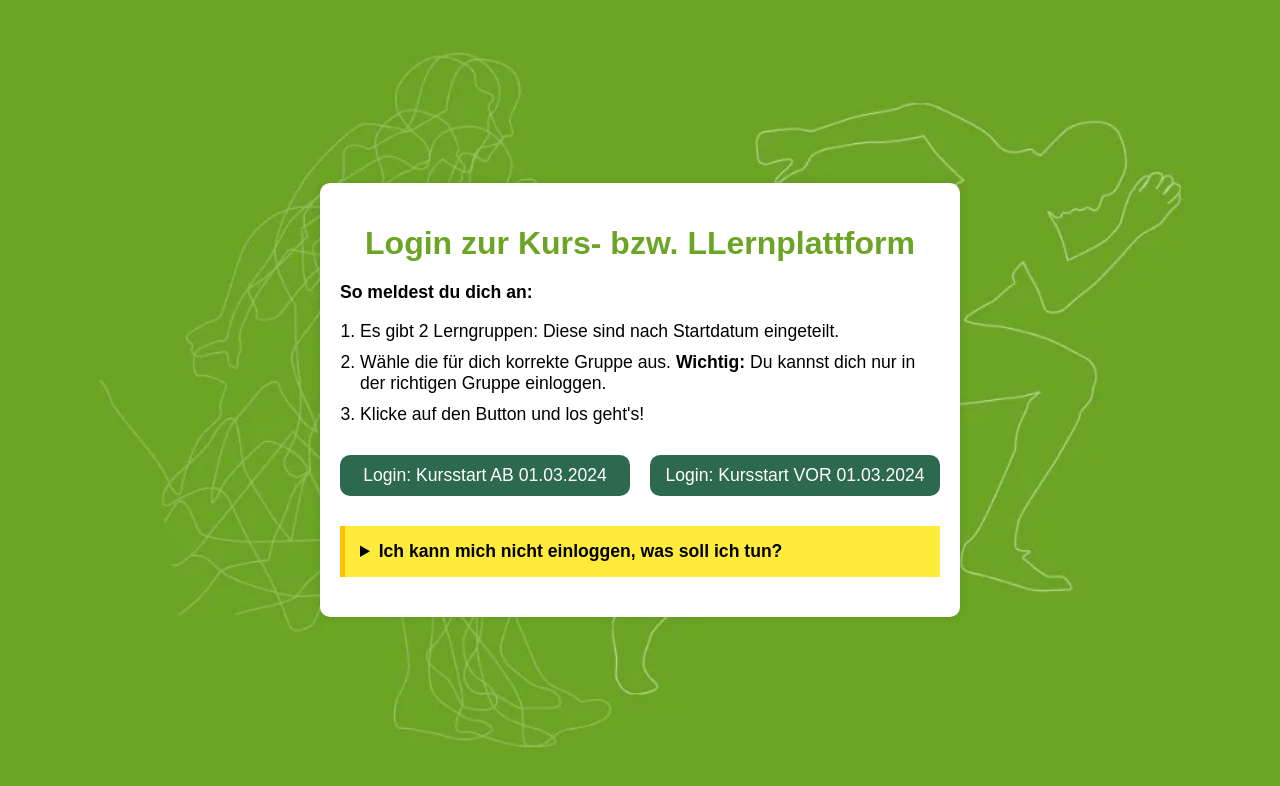
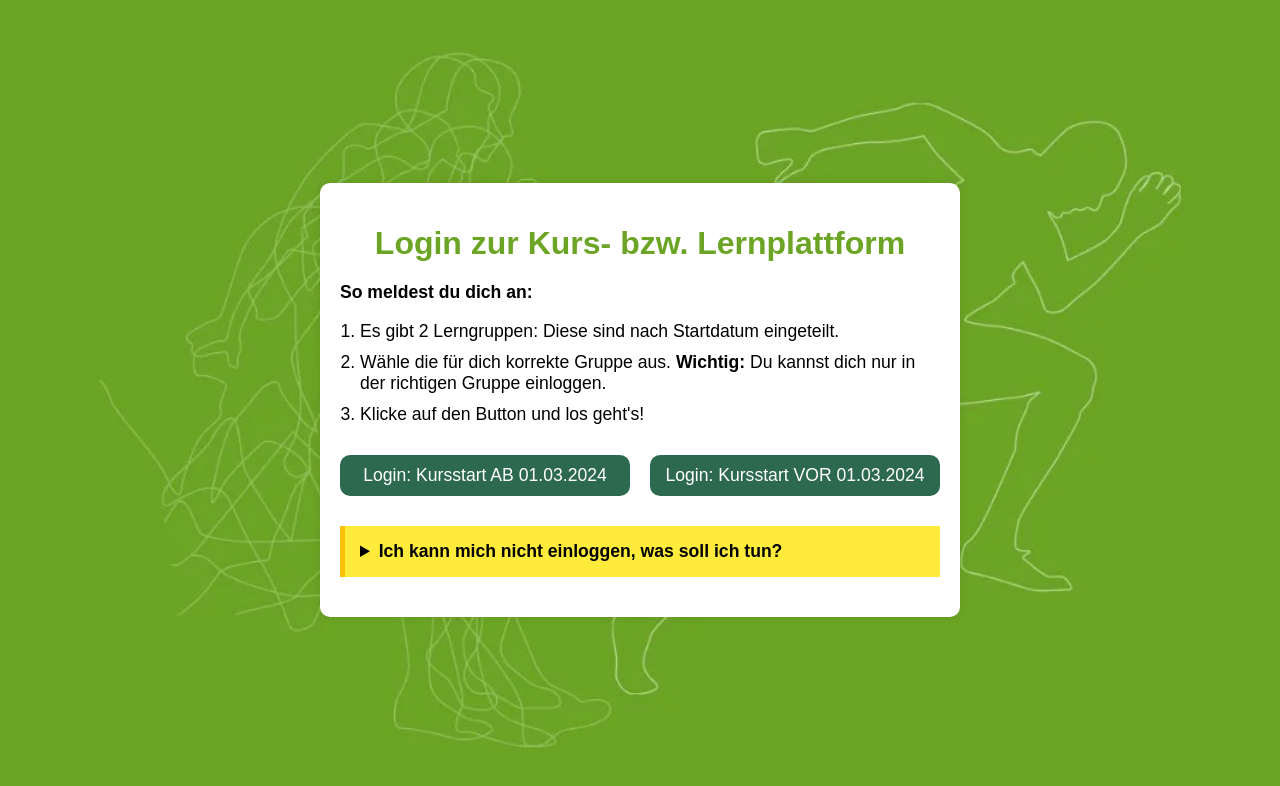
Before and after one commit to dev-stz/rossi.lernplattform, a plain HTML site: page index.html in a window 1280 px wide. Drawn offline with Linux system fonts and the light colour scheme.

Commit message:
Revert "Update index.html via UI"
This reverts commit 22f608917bc3e688902b622ccc770b13da55e881.

```diff
--- a/index.html
+++ b/index.html
@@ -88,7 +88,7 @@
 
 <body>
     <div class="container">
-        <h1>Login zur Kurs- bzw. LLernplattform</h1>
+        <h1>Login zur Kurs- bzw. Lernplattform</h1>
 
         <div class="instructions">
             <p><strong>So meldest du dich an:</strong></p>
```
